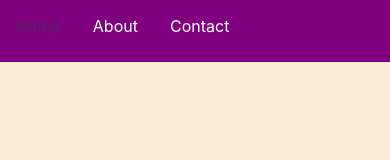
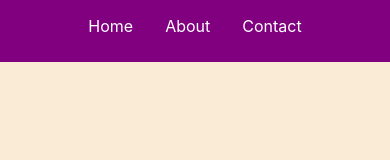
Before and after one commit to LCKEVIN22Z/lckevin22z.github.io, a plain HTML site: page index.html in a window 390 px wide. Shown: the top 160 px of the page. Drawn offline with nearby package versions, Linux system fonts and the light colour scheme.

Commit message:
Update index.html

```diff
--- a/index.html
+++ b/index.html
@@ -5,7 +5,15 @@
 
     <style>
       /* Aplica estilos diferentes a la página cuando se carga en un dispositivo con un ancho de pantalla de 600 píxeles o menos */
-      @media (max-width: 600px) {
+      @media (max-width: 800px) {
+        .nav {
+            /* Convierte el elemento contenedor del menú en un contenedor flexible */
+        display: flex;
+            /* Centra los elementos del menú horizontalmente */
+        justify-content: center;
+            /* Centra los elementos del menú verticalmente */
+        align-items: center;
+        }
         .nav li {
           float: none;
         }
@@ -22,7 +30,8 @@
         .nav li {
           margin-bottom: 10px;
         }
-      }
+        }
+
 
       body {
         background-color: antiquewhite;
```
